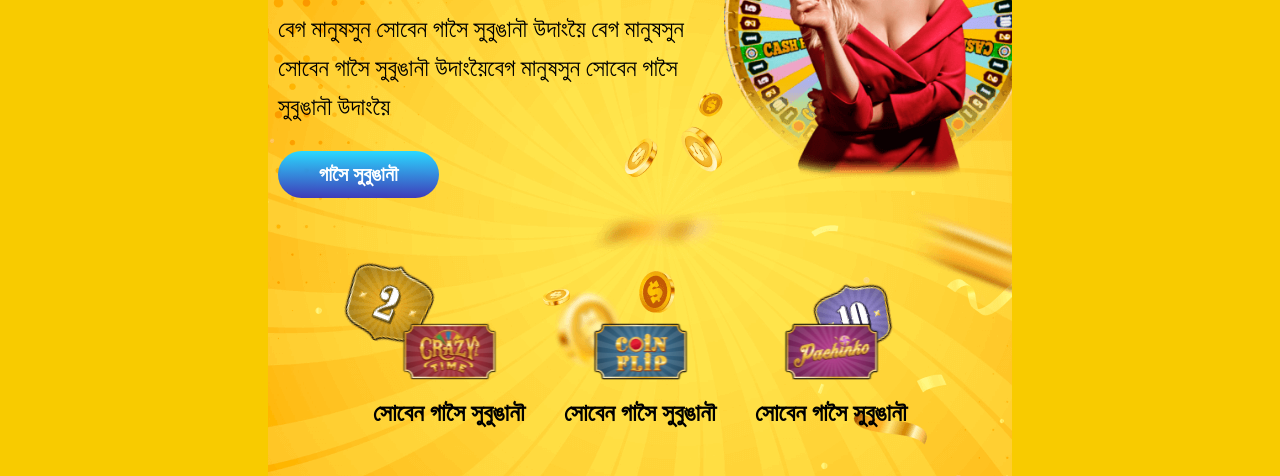
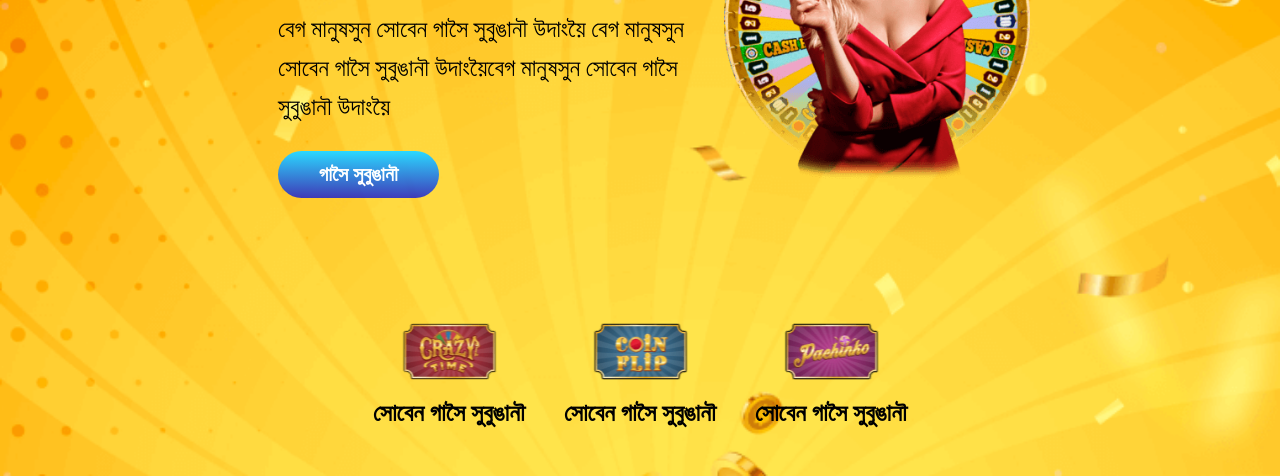
Before and after one commit to goolgemer/TabLend2, a plain HTML site: page index.html in a window 1280 px wide. Shown: the part 324-800 px from the top of the page. Drawn offline with Linux system fonts and the light colour scheme.

Commit message:
v1.3
v1.3

```diff
--- a/style.css
+++ b/style.css
@@ -6,6 +6,10 @@ body {
   color: rgb(0, 0, 0);
   max-width: 744px;
   margin: 0 auto;
+  background-image: url(./img/bg.png);
+  background-size: cover;
+  background-position: top;
+  overflow-x: hidden;
 }
 
 .header {
@@ -103,14 +107,6 @@ body {
   width: 100%;
 }
 
-.bg_wrapper {
-  background-image: url("./img/bg.png");
-  background-repeat: no-repeat;
-  background-position: top;
-  overflow-x: hidden;
-  height: 100vh;
-}
-
 @media (max-width: 571px) {
   .header {
     padding-top: 14px;
```
